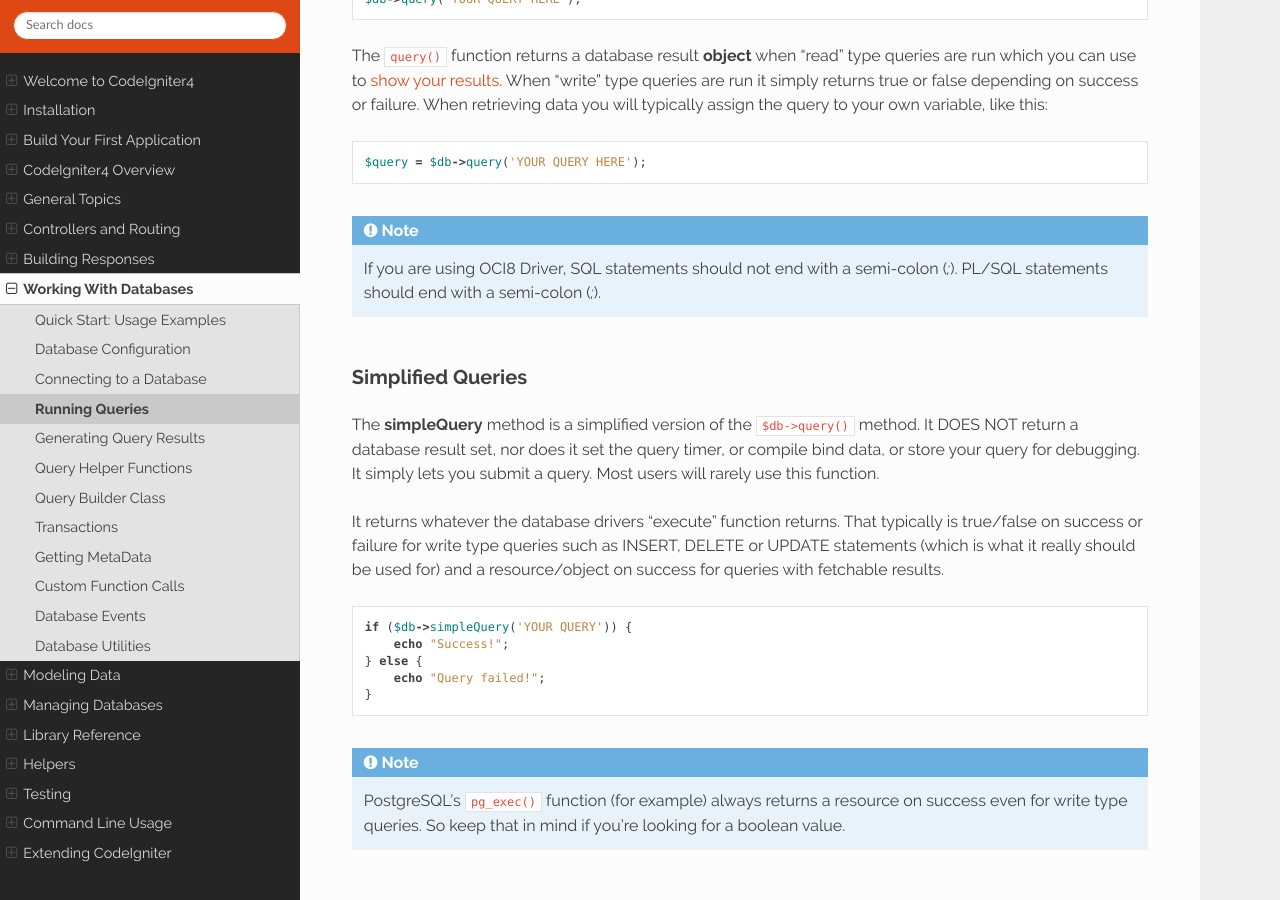
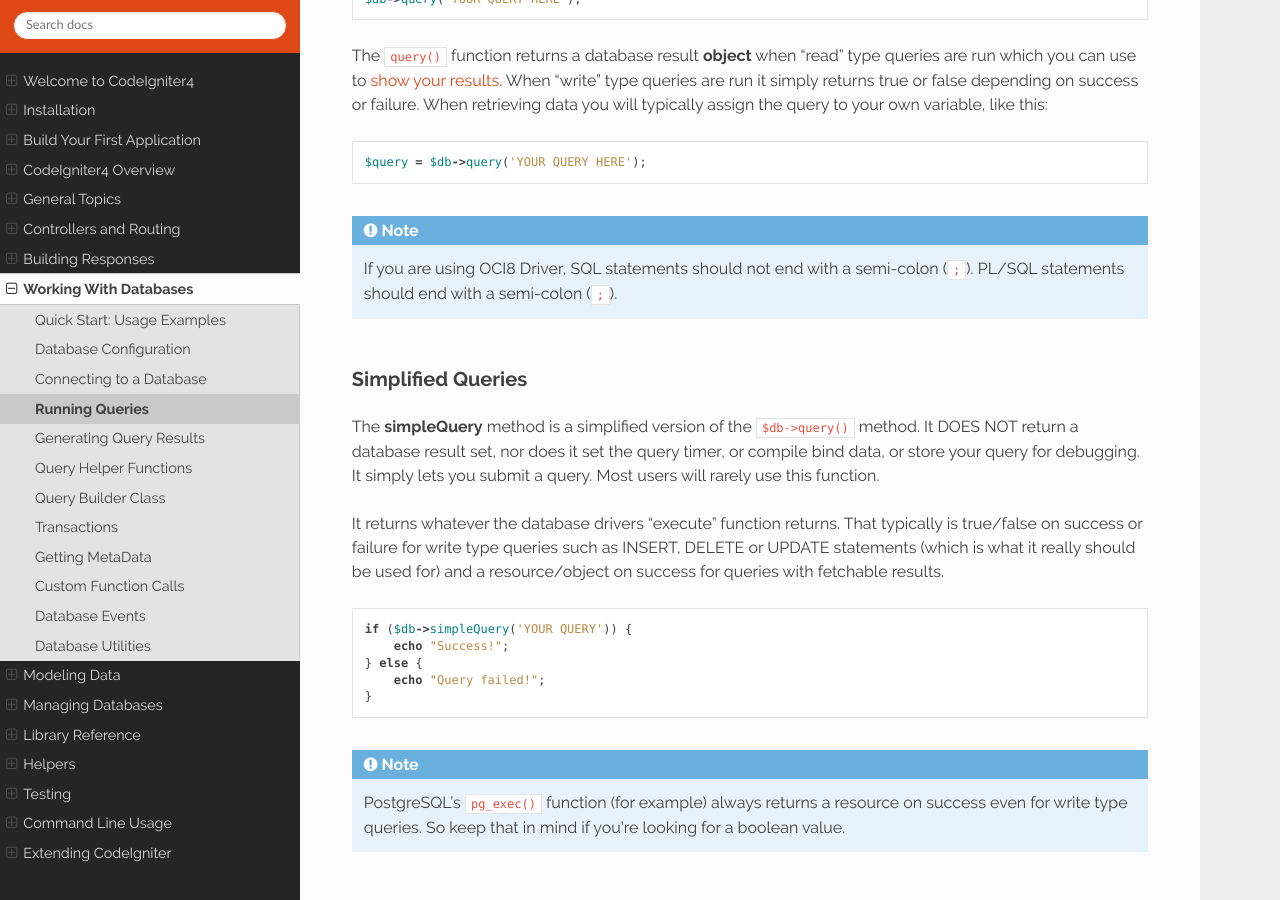
Before and after one commit to NEKOGET/ci4_user_guide_src, a Sphinx documentation site: the page built from source/database/queries.rst, in a window 1280 px wide and 900 px high, scrolled down 776 px. Built offline with Sphinx 7.4.7 and the Read the Docs theme 2.0.0, drawn with Linux system fonts in a browser that asks for light colours.

Commit message:
docs: add backquote.
Co-authored-by: kenjis <kenji.uui@gmail.com>

```diff
--- a/source/database/queries.rst
+++ b/source/database/queries.rst
@@ -27,8 +27,8 @@ this::
 
     $query = $db->query('YOUR QUERY HERE');
 
-.. note:: If you are using OCI8 Driver, SQL statements should not end with a semi-colon (`;`).
-    PL/SQL statements should end with a semi-colon (`;`).
+.. note:: If you are using OCI8 Driver, SQL statements should not end with a semi-colon (``;``).
+    PL/SQL statements should end with a semi-colon (``;``).
 
 Simplified Queries
 ==================
```
